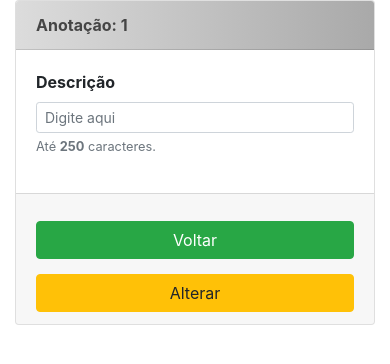
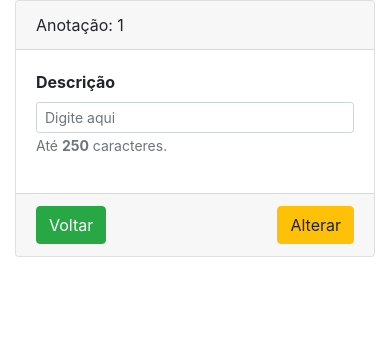
Before and after one commit to ludicarvalho/ToDoList, a PHP site: page /editar.php?id=1 in a window 390 px wide. Shown: the top 364 px of the page. Run offline with PHP 8.4, Linux system fonts and the light colour scheme; data that the repository does not hold is empty; some libraries are stand-ins or nearby versions.

Commit message:
Update editar.php

```diff
--- a/editar.php
+++ b/editar.php
@@ -38,21 +38,9 @@ else {
 		<meta name="viewport" content="width=device-width, initial-scale=1.0" />
 		<meta http-equiv="X-UA-Compatible" content="ie=edge" />
 		<link rel="shortcut icon" href="https://cdn3.iconfinder.com/data/icons/pixel-perfect-at-16px-volume-3-1/16/5091-512.png" />
-		<link rel="stylesheet" href="https://stackpath.bootstrapcdn.com/bootstrap/4.3.1/css/bootstrap.css" />
+		<link rel="stylesheet" href="../css/bootstrap.css" />
+		<link rel="stylesheet" href="estilo.css" />
 		<title>Editar: <?php echo $td->GetID(); ?></title>
-		<style>
-			@media screen and (max-width: 769px) {
-				.btn {
-					width: 100%;
-					margin-top: 15px;
-				}
-			}
-			.card-header {
-				background-image: linear-gradient(to right, #DCDCDC,#A9A9A9);
-				color: #454545;
-				font-weight: bold;
-			}
-		</style>
 	</head>
 	<body>
 
```
